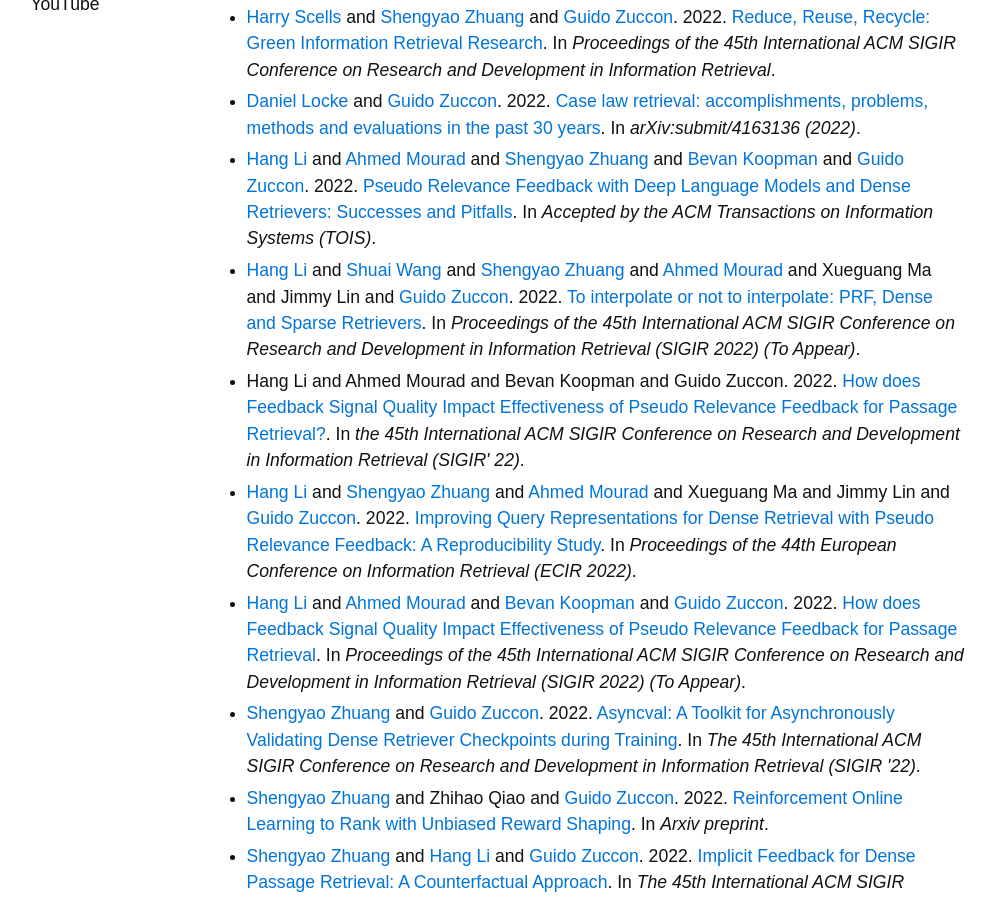
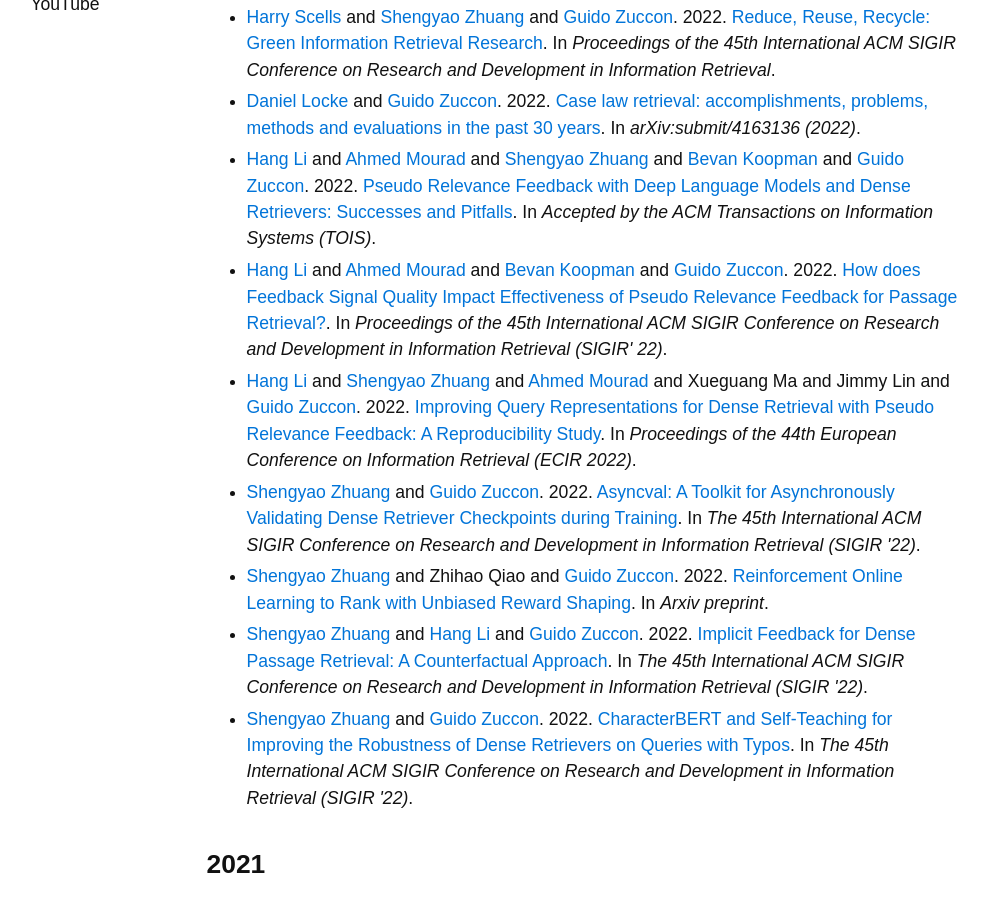
Before and after one commit to ielab/ielab.github.io, a Jekyll site: the page built from publications.md, in a window 1280 px wide and 900 px high, scrolled down 629 px. Shown: the whole window, without its empty margins (156-1152 px from the left). Built offline with Jekyll 4.4.1, drawn with Linux system fonts in a browser that asks for light colours; our own code applies the rules of GitHub Pages for plain Markdown files; some of the changed lines change nothing that is shown.

Commit message:
minor update

```diff
--- a/_publications/li-2022-noisy.md
+++ /dev/null
@@ -1,14 +0,0 @@
----
-redirect_from: /publications/li-2022-noisy
-authors: [hang-li, ahmed-mourad, bevan-koopman, guido-zuccon]
-title: "How does Feedback Signal Quality Impact Effectiveness of Pseudo Relevance Feedback for Passage Retrieval"
-venue: Proceedings of the 45th International ACM SIGIR Conference on Research and Development in Information Retrieval (SIGIR 2022) (To Appear)
-year: 2022
-links:
----
----
-## Abstract
-
-Pseudo-Relevance Feedback (PRF) assumes that the top results retrieved by a first-stage ranker are relevant to the original query and uses them to improve the query representation for a second round of retrieval. This assumption however is often not correct: some or even all of the feedback documents may be irrelevant. Indeed, the effectiveness of PRF methods may well depend on the quality of the feedback signal and thus on the effectiveness of the first-stage ranker. This aspect however has received little attention before.
-
-In this paper we control the quality of the feedback signal and measure its impact on a range of PRF methods, including traditional bag-of-words methods (Rocchio), and dense vector-based methods (learnt and not learnt). Our results show the important role the quality of the feedback signal plays on the effectiveness of PRF methods. Importantly, and surprisingly, our analysis reveals that not all PRF methods are the same when dealing with feedback signals of varying quality. These findings are critical to gain a better understanding of the PRF methods and of which and when they should be used, depending on the feedback signal quality, and set the basis for future research in this area.
--- a/_publications/li-sigir-2022-inter.md
+++ b/_publications/li-sigir-2022-inter.md
@@ -1,8 +1,8 @@
 ---
 redirect_from: /publications/li-sigir-2022-inter
-authors: [Hang Li, Shuai Wang, Shengyao Zhuang, Ahmed Mourad, Xueguang Ma, Jimmy Lin, Guido Zuccon]
+authors: [hang-li, shuai-wang, shengyao-zhuang, ahmed-mourad, xueguang-ma, jimmy-lin, guido-zuccon]
 title: To Interpolate or not to Interpolate: PRF, Dense and Sparse Retrievers
-venue: the 45th International ACM SIGIR Conference on Research and Development in Information Retrieval (SIGIR' 22)
+venue: Proceedings of the 45th International ACM SIGIR Conference on Research and Development in Information Retrieval (SIGIR' 22)
 year: 2022
 links:
  - url: http://ielab.io/files/li-sigir-2022-inter.pdf
--- a/_publications/li-sigir-2022-nprf.md
+++ b/_publications/li-sigir-2022-nprf.md
@@ -1,8 +1,8 @@
 ---
 redirect_from: /publications/li-sigir-2022-nprf
-authors: [Hang Li, Ahmed Mourad, Bevan Koopman, Guido Zuccon]
+authors: [hang-li, ahmed-mourad, bevan-koopman, guido-zuccon]
 title: How does Feedback Signal Quality Impact Effectiveness of Pseudo Relevance Feedback for Passage Retrieval?
-venue: the 45th International ACM SIGIR Conference on Research and Development in Information Retrieval (SIGIR' 22)
+venue: Proceedings of the 45th International ACM SIGIR Conference on Research and Development in Information Retrieval (SIGIR' 22)
 year: 2022
 links:
  - url: http://ielab.io/files/li-sigir-2022-nprf.pdf
--- a/_publications/li-sigirvpi-2022.md
+++ /dev/null
@@ -1,14 +0,0 @@
----
-redirect_from: /publications/li-sigirvpi-2022
-authors: [hang-li, shuai-wang, shengyao-zhuang, ahmed-mourad, "Xueguang Ma", "Jimmy Lin", guido-zuccon]
-title: "To interpolate or not to interpolate: PRF, Dense and Sparse Retrievers"
-venue: Proceedings of the 45th International ACM SIGIR Conference on Research and Development in Information Retrieval (SIGIR 2022) (To Appear)
-year: 2022
-links:
----
----
-## Abstract
-
-Current pre-trained language model approaches to information retrieval can be broadly divided into two categories: sparse retrievers (to which belong also non-neural approaches such as bag-of-words methods, e.g., BM25) and dense retrievers. Each of these categories appears to capture different characteristics of relevance. Previous work has investigated how relevance signals from sparse retrievers could be combined with those from dense retrievers via interpolation. Such interpolation would generally lead to higher retrieval effectiveness.
-
-In this paper we consider the problem of combining the relevance signals from sparse and dense retrievers in the context of Pseudo Relevance Feedback (PRF). This context poses two key challenges: (1) When should interpolation occur: before, after, or both before and after the PRF process? (2) Which sparse representation should be considered: a zero-shot bag-of-words model (BM25), or a learnt sparse representation? To answer these questions we perform a thorough empirical evaluation considering an effective and scalable neural PRF approach (Vector-PRF), three effective dense retrievers (ANCE, TCTv2, DistillBERT), and one state-of-the-art learnt sparse retriever (uniCOIL). The empirical findings from our experiments suggest that, regardless of sparse representation and dense retriever, interpolation both before and after PRF achieves the highest effectiveness across most datasets and metrics.
```
